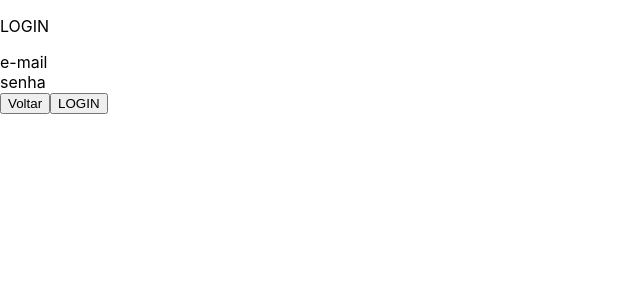
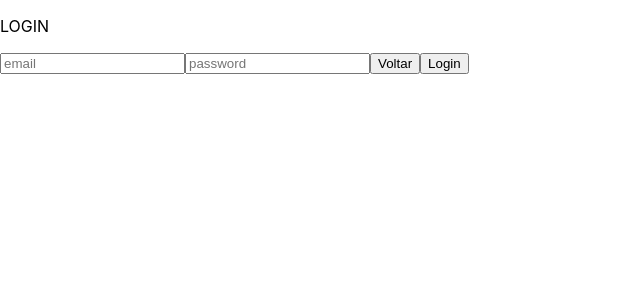
Before and after one commit to future4code/Ederson-Amaral, a React (Create React App) app in the folder semana10/labex/: page /login in a window 1280 px wide. Shown: the top 300 px of the page, without its empty margins (0-640 px from the left). Built offline with nearby package versions, Linux system fonts and the light colour scheme.

Commit message:
criado autenticacao e protecao da pagina de login e administrador

```diff
--- /dev/null
+++ b/semana10/labex/src/hooks/ProtectedPage.js
@@ -0,0 +1,20 @@
+import React, { useEffect } from "react"
+import { useHistory } from "react-router-dom"
+
+
+export const useProtectedPage = () => {
+    const history = useHistory()
+
+    useEffect(() => {
+        const token = window.localStorage.getItem('token')
+
+        if(token === null) {
+            history.push('/login')
+        }
+    }, [history])
+
+    return (
+        <div>Acesso permitido somente para usuários logados</div>
+    )
+
+}
--- a/semana10/labex/src/pages/HomePage.js
+++ b/semana10/labex/src/pages/HomePage.js
@@ -8,8 +8,8 @@ export const HomePage = () => {
         history.push('/trips/list')
     }
 
-    const goToAdminHomePage = () => {
-        history.push('/admin/trips/list')
+    const goToLoginPage = () => {
+        history.push('/login')
     }
 
     return (
@@ -17,7 +17,7 @@ export const HomePage = () => {
         <h1>LabeX</h1>
         <p>As melhores viagens espaciais, você encontra aqui</p>
         <button onClick={goToListTripsPage}>Lista de Viagens</button>
-        <button onClick={goToAdminHomePage}>Acesso Administrador</button>
+        <button onClick={goToLoginPage}>Acesso Administrador</button>
         </div>
 
     )
--- a/semana10/labex/src/pages/LoginPage.js
+++ b/semana10/labex/src/pages/LoginPage.js
@@ -1,11 +1,34 @@
-import React from 'react';
+import axios from 'axios';
+import React, { useState } from 'react';
 import { useHistory } from 'react-router-dom';
 
 export const LoginPage = () => {
+    const [email, setEmail] = useState('')
+    const [password, setPassword] = useState('')
     const history = useHistory ()
 
+    const onChangeEmail = (event) => {
+        setEmail(event.target.value)
+    }
+
+    const onChangePassword = (event) => {
+        setPassword(event.target.value)
+    }
+
     const goToAdminHomePage = () => {
-        history.push('/admin/trips/list')
+        const body = {
+            email: email,
+            password: password
+        }
+        axios.post('https://us-central1-labenu-apis.cloudfunctions.net/labeX/ederson-amaral-molina/login', body)
+        .then((response) => {
+            localStorage.setItem('token', response.data.token)
+            history.push('/admin/trips/list')
+        }).catch((error) => {
+            alert('usuário ou senha incorretos', error.response)
+        })
+
+
     }
 
     const goToHomePage = () => {
@@ -15,10 +38,20 @@ export const LoginPage = () => {
     return (
         <div>
         <p>LOGIN</p>
-        <form>e-mail</form>
-        <form>senha</form>
+        <input
+        placeholder='email'
+        type='email'
+        value={email}
+        onChange={onChangeEmail}
+        />
+        <input
+        placeholder='password'
+        type='password'
+        value={password}
+        onChange={onChangePassword}
+        />
         <button onClick={goToHomePage}>Voltar</button>
-        <button onClick={goToAdminHomePage}>LOGIN</button>
+        <button onClick={goToAdminHomePage}>Login</button>
         </div>
     )
 }
--- a/semana10/labex/src/pages/TripDetailsPage.js
+++ b/semana10/labex/src/pages/TripDetailsPage.js
@@ -1,6 +1,22 @@
-import React from 'react'
+import axios from 'axios'
+import React, { useEffect } from 'react'
+import { useProtectedPage } from '../hooks/ProtectedPage'
 
 export const TripDetailsPage = () => {
+    useProtectedPage()
+
+    useEffect(() => {
+        const token = localStorage.getItem('token')
+        axios.get('https://us-central1-labenu-apis.cloudfunctions.net/labeX/ederson-amaral-molina/trip/:id', {
+            headers: {
+                auth: token
+            }
+        }).then((response) => {
+            console.log('Ok', response.data)
+        }).catch((error) => {
+            console.log('Falha', error.response)
+        })
+    })
     return (
         <div>
         <p>DETALHES DE VIAGENS</p>
```
